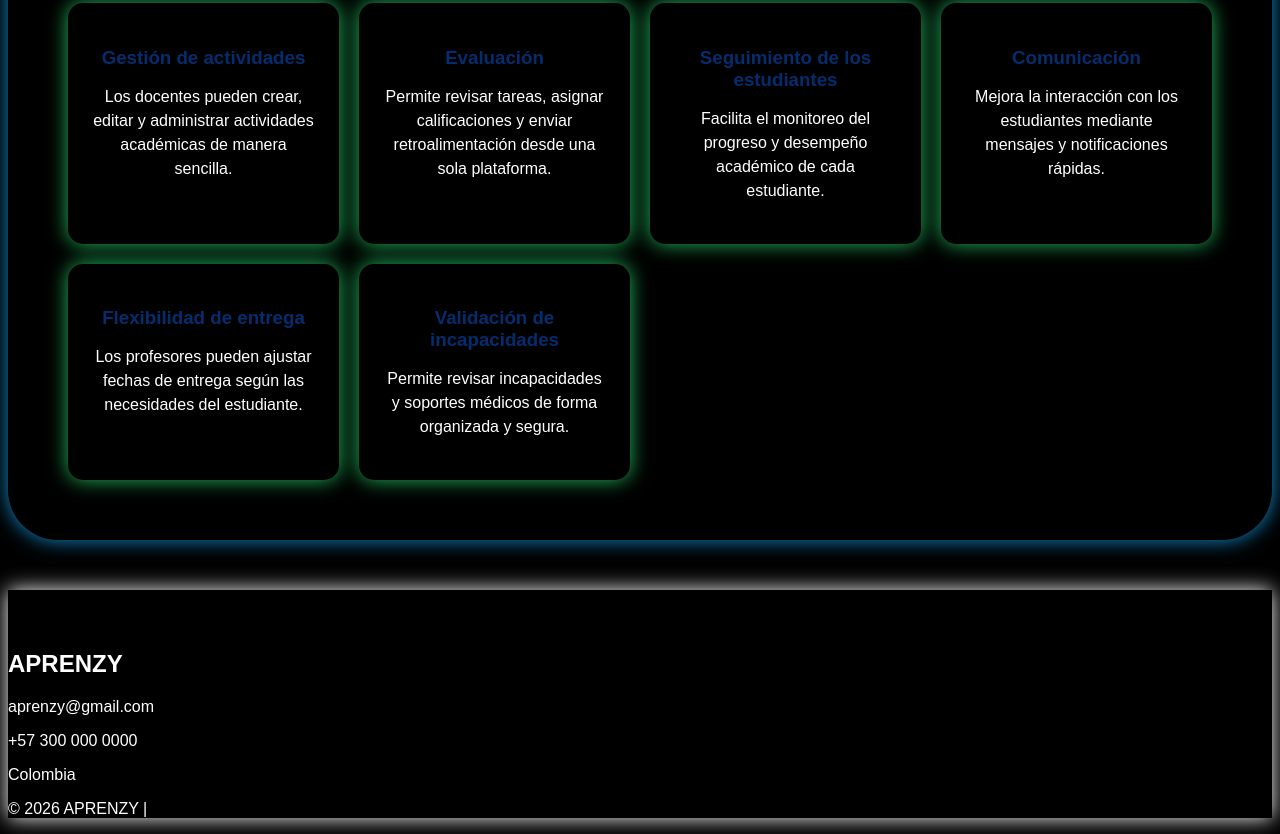
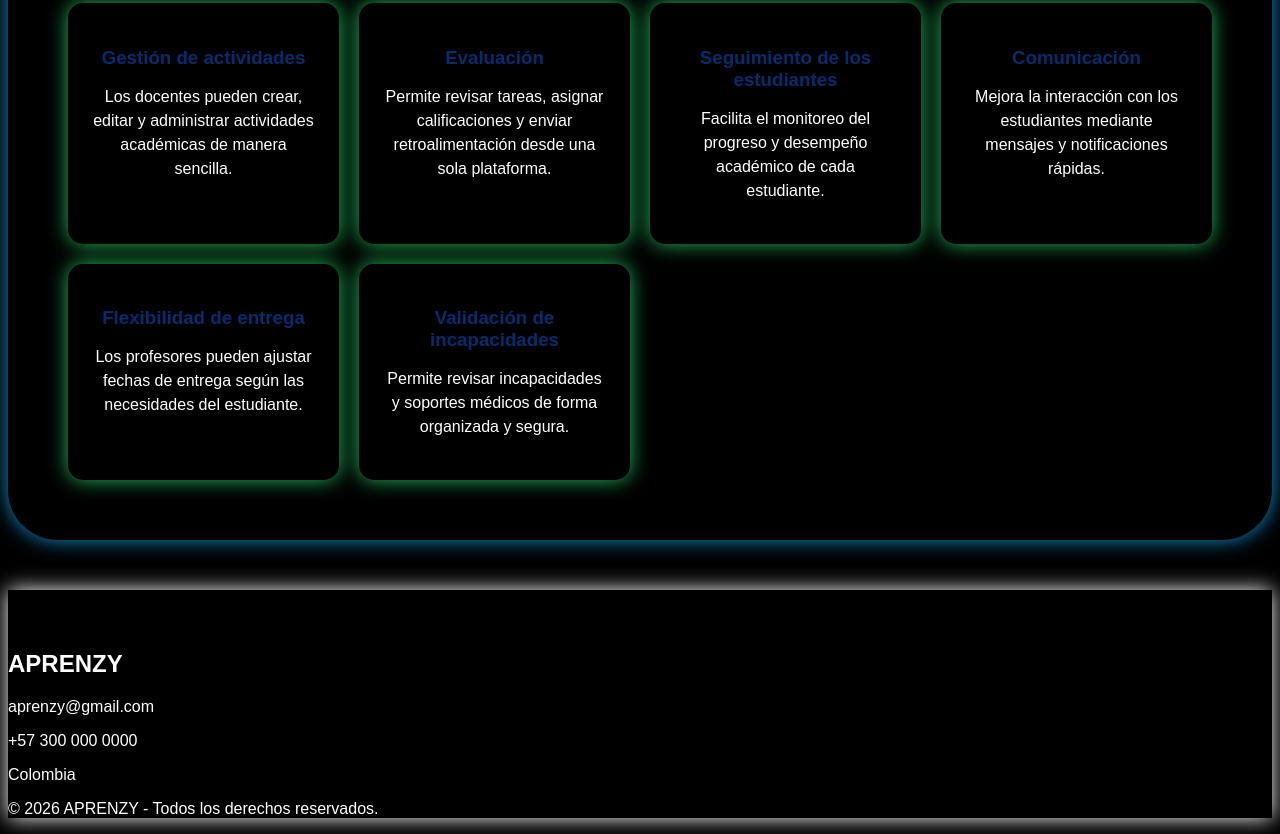
Before and after one commit to Judres-s/Mi_Proyecto, a website: page frontend/index.html in a window 1280 px wide. Shown: the part 1532-2366 px from the top of the page. Drawn offline with Linux system fonts and the light colour scheme.

Commit message:
Update index.html

```diff
--- a/frontend/index.html
+++ b/frontend/index.html
@@ -170,7 +170,7 @@
     <p>+57 300 000 0000</p>
     <p>Colombia</p>
     <p>
-        © 2026 APRENZY |
+     © 2026 APRENZY - Todos los derechos reservados.
     </p>
    </div>
 </footer>
```
